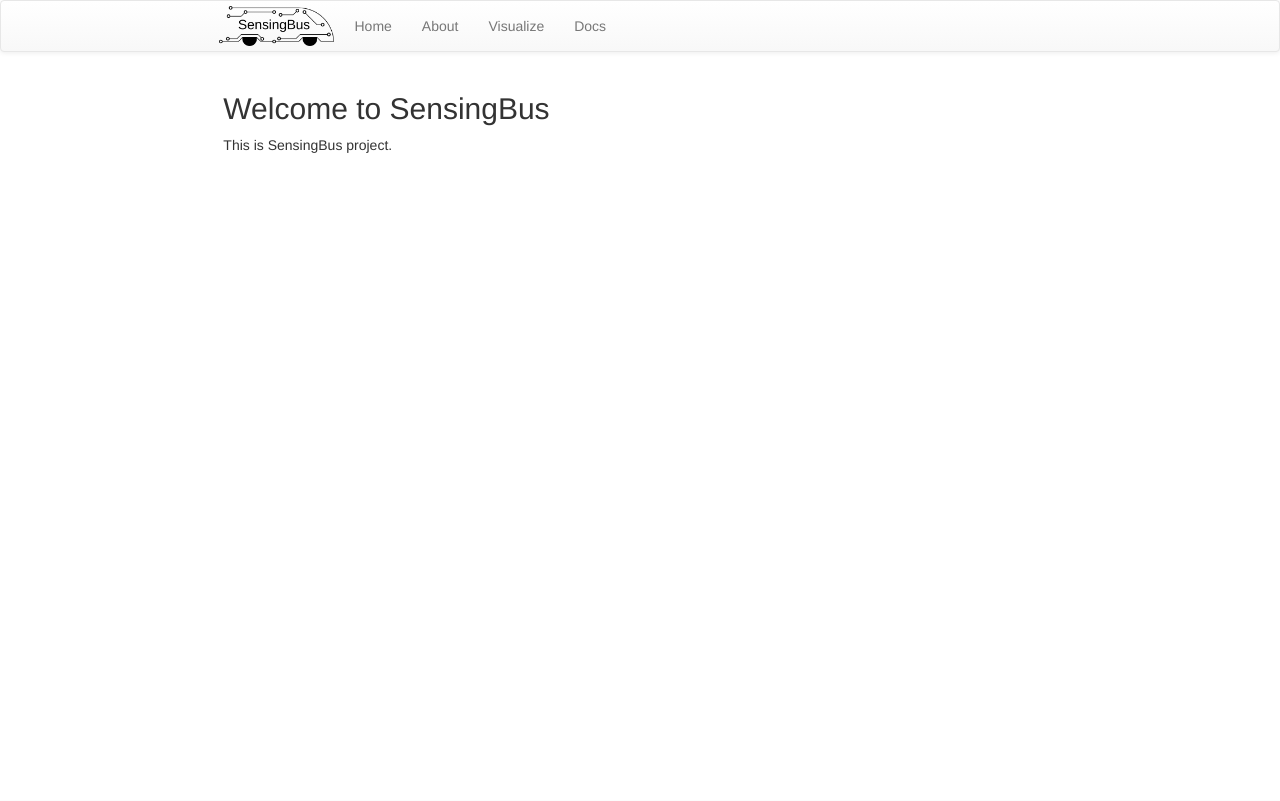
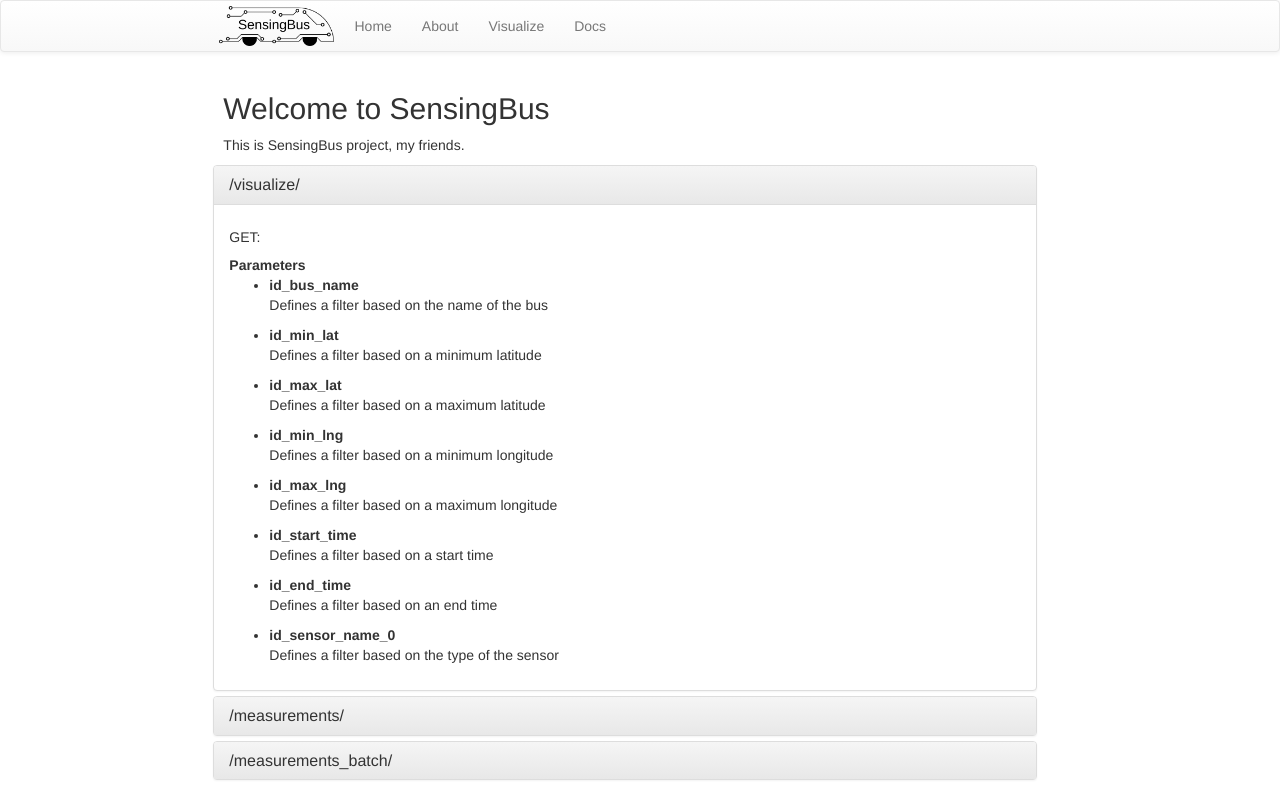
Before and after one commit to GTA-UFRJ/sensingbus, a Django app: page /docs/ in a window 1280 px wide. Run offline with Django 3.2, Linux system fonts and the light colour scheme; some libraries are stand-ins or nearby versions.

Commit message:
starting docs

```diff
--- a/publishing/sensing_bus/publisher/templates/publisher/docs.html
+++ b/publishing/sensing_bus/publisher/templates/publisher/docs.html
@@ -3,9 +3,73 @@
 {% block title %}Beginning SensingBus Template{% endblock %}
 
 {% block content %}
-<div class="col-md-8" id="welcome-pane">
+<div class="row">
+  <div class="col-md-8" id="welcome-pane">
   <h2>Welcome to SensingBus</h2>
-  <p>This is SensingBus project.</p>
+  <p>This is SensingBus project, my friends.</p>
+  </div>
 </div>
 
+<!--link href="//netdna.bootstrapcdn.com/font-awesome/3.2.1/css/font-awesome.css" rel="stylesheet"-->
+<div class="row">
+  <div class="col-md-2"></div>
+  <div class="col-md-8">
+    <div class="fancy-collapse-panel">
+      <div class="panel-group" id="accordion" role="tablist" aria-multiselectable="true">
+        <div class="panel panel-default">
+          <div class="panel-heading" role="tab" id="headingOne">
+            <h4 class="panel-title">
+              <a data-toggle="collapse" data-parent="#accordion" href="#collapseOne" aria-expanded="true" aria-controls="collapseOne">/visualize/
+              </a>
+            </h4>
+          </div>
+          <div id="collapseOne" class="panel-collapse collapse in" role="tabpanel" aria-labelledby="headingOne">
+            <div class="panel-body">
+              <h5>GET:</h5>
+              <b>Parameters</b>
+              <ul>
+                <li><b>id_bus_name</b> <p>Defines a filter based on the name of the bus</p></li>
+                <li><b>id_min_lat</b> <p>Defines a filter based on a minimum latitude</p></li>
+                <li><b>id_max_lat</b> <p>Defines a filter based on a maximum latitude</p></li>
+                <li><b>id_min_lng</b> <p>Defines a filter based on a minimum longitude</p></li>
+                <li><b>id_max_lng</b> <p>Defines a filter based on a maximum longitude</p></li>
+                <li><b>id_start_time</b> <p>Defines a filter based on a start time</p></li>
+                <li><b>id_end_time</b> <p>Defines a filter based on an end time</p></li>
+                <li><b>id_sensor_name_0</b> <p>Defines a filter based on the type of the sensor</p></li>
+              </ul>
+            </div>
+          </div>
+        </div>
+        <div class="panel panel-default">
+          <div class="panel-heading" role="tab" id="headingTwo">
+            <h4 class="panel-title">
+              <a class="collapsed" data-toggle="collapse" data-parent="#accordion" href="#collapseTwo" aria-expanded="false" aria-controls="collapseTwo">/measurements/
+              </a>
+            </h4>
+          </div>
+          <div id="collapseTwo" class="panel-collapse collapse" role="tabpanel" aria-labelledby="headingTwo">
+            <div class="panel-body">
+              Anim pariatur cliche reprehenderit, enim eiusmod high life accusamus terry richardson ad squid.
+            </div>
+          </div>
+        </div>
+        <div class="panel panel-default">
+          <div class="panel-heading" role="tab" id="headingThree">
+            <h4 class="panel-title">
+              <a class="collapsed" data-toggle="collapse" data-parent="#accordion" href="#collapseThree" aria-expanded="false" aria-controls="collapseThree">/measurements_batch/
+              </a>
+            </h4>
+          </div>
+          <div id="collapseThree" class="panel-collapse collapse" role="tabpanel" aria-labelledby="headingThree">
+            <div class="panel-body">
+              Anim pariatur cliche reprehenderit, enim eiusmod high life accusamus terry richardson ad squid.
+            </div>
+          </div>
+        </div>
+      </div>
+    </div>
+  </div>
+</div>
+
+<!-- CONATINER END -->
 {% endblock %}
```
